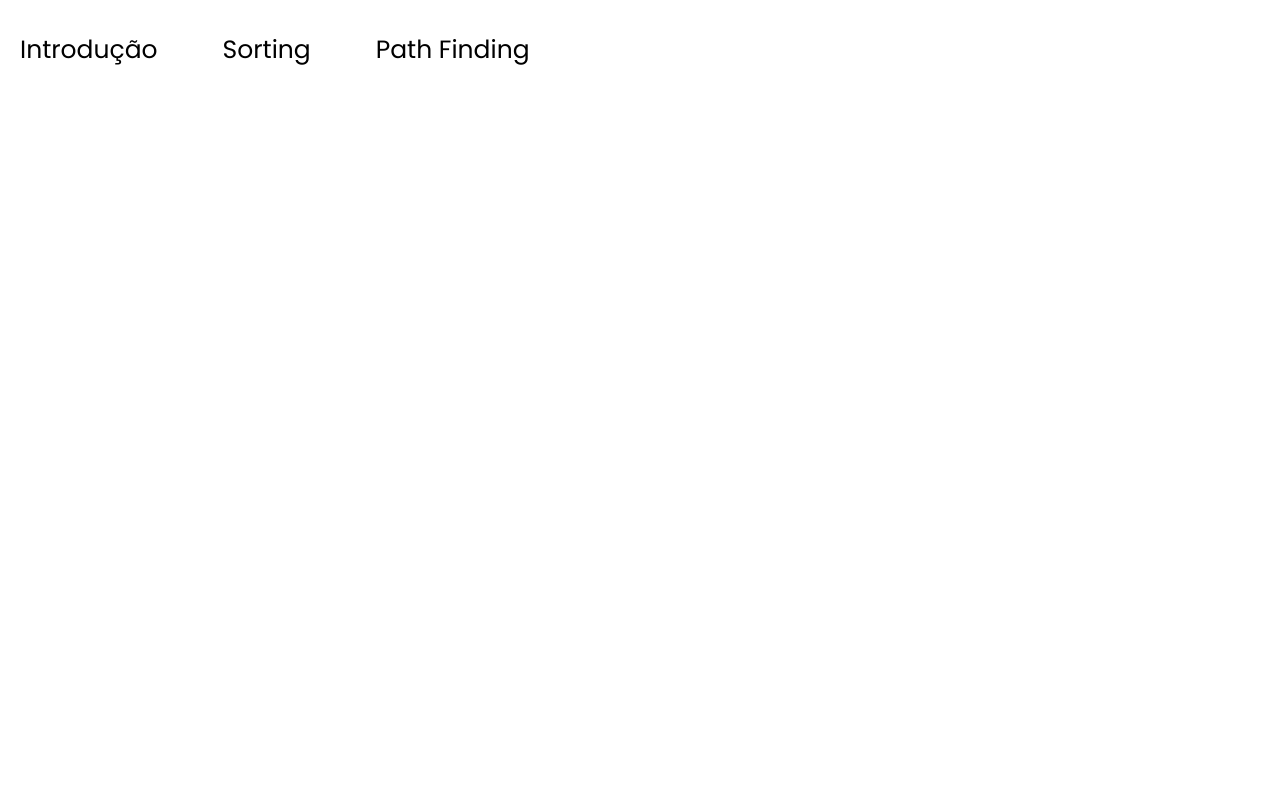
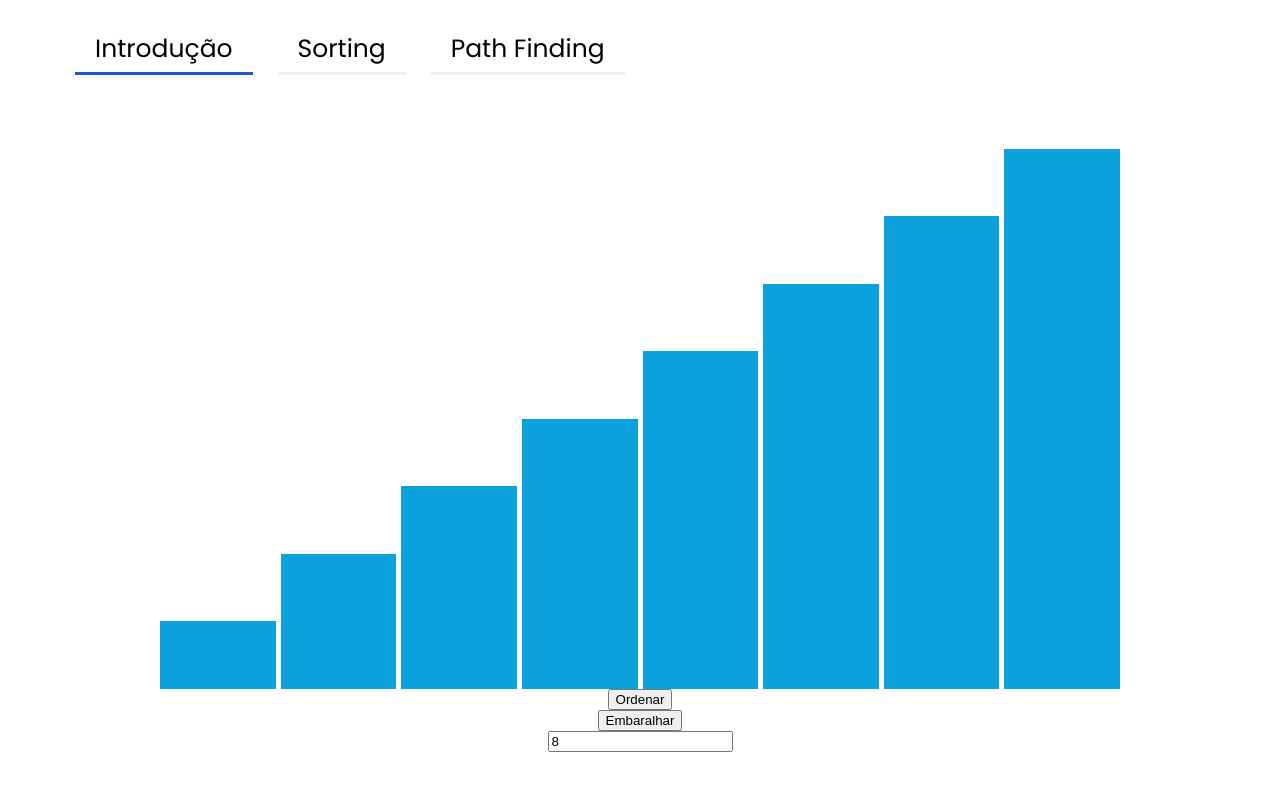
Before and after one commit to schaldach/algo-voyager, a Next.js app: page /sorting in a window 1280 px wide. Shown: the top 790 px of the page. Built offline with nearby package versions, Linux system fonts and the light colour scheme.

Commit message:
merge sort funcionante

```diff
--- /dev/null
+++ b/pages/sorting.js
@@ -0,0 +1,81 @@
+import React, {useState} from "react";
+
+function Sorting() {
+    const [currentAlgo, changeAlgo] = useState('mergesort')
+    const [sortedArray, changeArray] = useState([1,2,3,4,5,6,7,8])
+
+    function returnString(){
+        let newString = ''
+        for(let i=0; i<sortedArray.length; i++){
+            newString+='1fr '
+        }
+        return newString
+    }
+
+    function scaleArray(n){
+        let newArray = []
+        for(let z=1; z<=n; z++){
+            newArray.push(z)
+        }
+        changeArray(newArray)
+    }
+
+    function shuffleArray(){
+        let newArray = [...sortedArray]
+        let shuffled = newArray
+            .map(value => ({ value, sort: Math.random() }))
+            .sort((a, b) => a.sort - b.sort)
+            .map(({ value }) => value)
+        changeArray(shuffled)
+    }
+
+    function isSorted(array){
+        if(array.length===1){return true}
+        for(let y=0; y<array.length-1; y++){
+            if(array[y]>array[y+1]){return false}
+        }
+        return true
+    }
+
+    function mergeSort(array){
+        if(array.length===1){return array}
+        let leftSide = array.slice(0, Math.ceil(array.length/2))
+        let rightSide = array.slice(Math.ceil(array.length/2), array.length)
+        if(!isSorted(leftSide)){leftSide = mergeSort(leftSide)}
+        if(!isSorted(rightSide)){rightSide = mergeSort(rightSide)}
+        let newArray = []
+        let rightoverflow = false
+        let rightcounter = 0
+        let leftoverflow = false
+        let leftcounter = 0
+        while(newArray.length<leftSide.length+rightSide.length){
+            if(rightoverflow||leftSide[leftcounter]<rightSide[rightcounter]&&!leftoverflow){
+                newArray.push(leftSide[leftcounter])
+                if(leftcounter<leftSide.length-1){leftcounter++}
+                else{leftoverflow=true}
+            }
+            else{
+                newArray.push(rightSide[rightcounter])
+                if(rightcounter<rightSide.length-1){rightcounter++}
+                else{rightoverflow=true}
+            }
+        }
+        return newArray
+    }
+
+    console.log(mergeSort(sortedArray))
+
+    return (
+        <div className="sorting">
+            <div className="algotitle"></div>
+            <div className="algobars" style={{gridTemplateColumns:returnString()}}>
+                {sortedArray.map((counter,index) => <div key={index} style={{height:String(counter*100/sortedArray.length)+'%'}}></div>)}
+            </div>
+            <button onClick={() => changeArray(mergeSort(sortedArray))}>Ordenar</button>
+            <button onClick={shuffleArray}>Embaralhar</button>
+            <input placeholder="numero de elementos" value={sortedArray.length} type='number' onChange={e => scaleArray(e.target.value)}></input>
+        </div>
+    );
+}
+
+export default Sorting;
--- a/pages/sorting/index.js
+++ /dev/null
@@ -1,25 +0,0 @@
-import React, {useState} from "react";
-
-function Sorting() {
-    const [currentAlgo, changeAlgo] = useState('binarysort')
-    const [sortedArray, changeArray] = useState([1,2,3,4,5,6,7,8,9,10])
-
-    function returnString(){
-        let newString = ''
-        for(let i=0; i<sortedArray.length; i++){
-            newString+='1fr '
-        }
-        return newString
-    }
-
-    return (
-        <div className="Sortingalgorithm">
-            <div className="Sortingtitle"></div>
-            <div className="Sortingbars" style={{gridTemplateColumns:returnString()}}>
-                {sortedArray.map((counter,index) => <div key={index}><div style={{height:String(counter*100/sortedArray.length)+'%'}}/></div>)}
-            </div>
-        </div>
-    );
-}
-
-export default Sorting;
--- a/styles/index.css
+++ b/styles/index.css
@@ -31,30 +31,46 @@ html,body {
 .navbar{
   display: flex;
   flex-wrap: wrap;
+  align-items: center;
   gap: 25px;
+  padding: 25px 75px;
+  color: var(--color1);
+}
+.navbar>.selectednav{
+  border-bottom: 3px solid var(--color5);
 }
 .navbar>div{
   height: 100%;
   display: grid;
+  cursor: pointer;
   place-items: center;
   padding: 0px 20px;
   box-sizing: border-box;
   font-size: 25px;
   font-family: var(--font1);
+  border-bottom: 3px solid var(--color2);
+}
+main{
+  min-height: calc(100vh - 100px);
 }
 
+.sorting{
+  display: flex;
+  flex-direction: column;
+  align-items: center;
+  justify-content: center;
+  height: 100%;
+}
 .algobars{
+  height: calc(80vh - 100px);
   width: 75vw;
   display: grid;
+  align-items: flex-end;
   gap: 5px;
 }
 .algobars>div{
   width: 100%;
-  height: 80%;
-  background-color: var(--color2);
-}
-.algobars>div>div{
-  width: 100%;
+  background-color: var(--color4);
 }
 
 .title{
```
